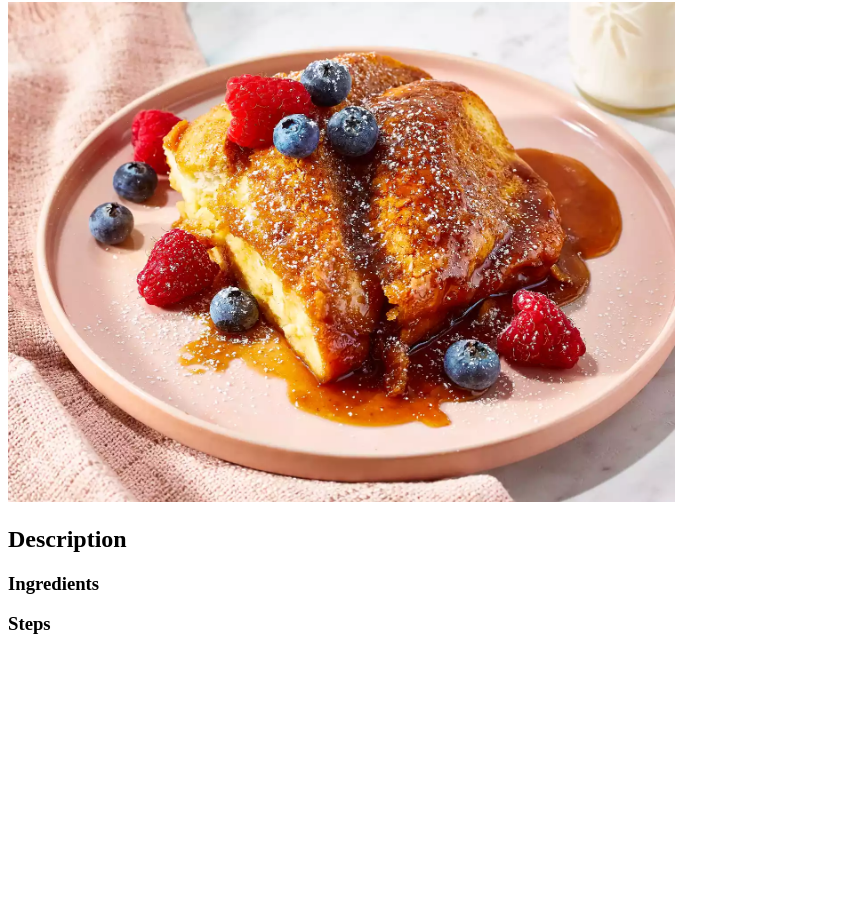
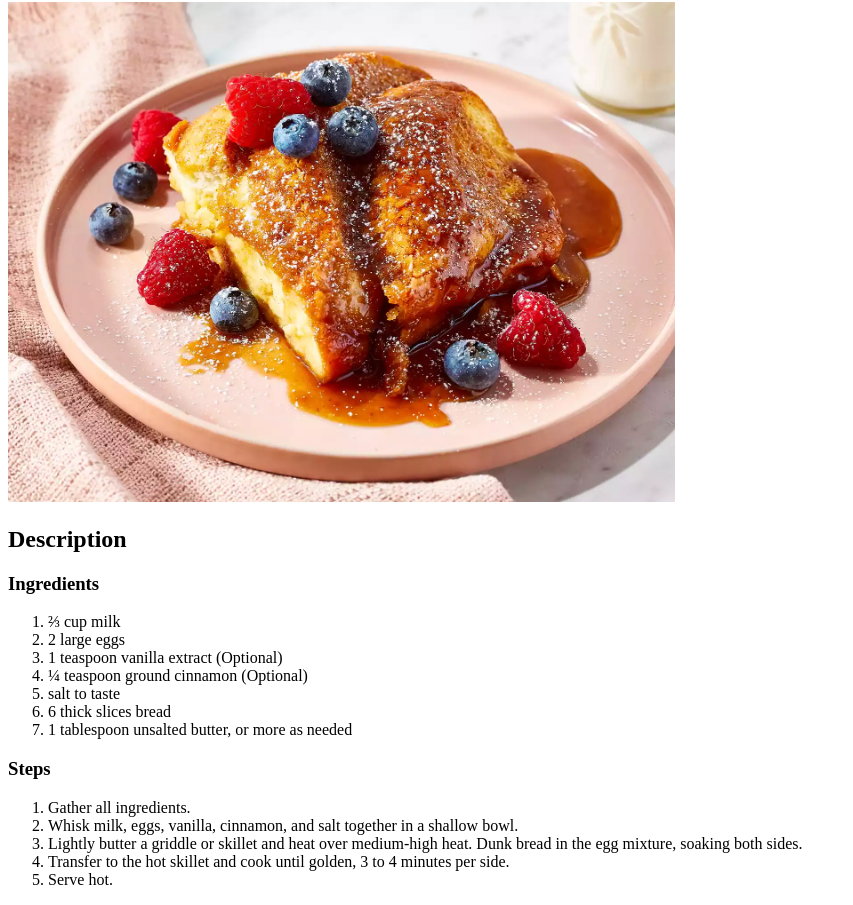
Before and after one commit to clarafuwen/odin-recipes, a plain HTML site: page recipes/french-toast.html in a window 1280 px wide. Shown: the part 78-983 px from the top of the page, without its empty margins (0-853 px from the left). Before the commit the page ends 800 px from the top, so only its background shows below. Drawn offline with Linux system fonts and the light colour scheme.

Commit message:
feat: add french toast ingredients and steps

```diff
--- a/recipes/french-toast.html
+++ b/recipes/french-toast.html
@@ -10,8 +10,30 @@
     <img src="../images/french-toast.webp" alt="french toast" height="500px">
     <h2>Description</h2>
     <h3>Ingredients</h3>
-    <ol></ol>
+    <ol><li>⅔ cup milk
+    </li>
+    <li>2 large eggs
+    </li>
+    <li>1 teaspoon vanilla extract (Optional)
+    </li>
+    <li>¼ teaspoon ground cinnamon (Optional)
+    </li>
+    <li>salt to taste
+    </li>
+    <li>6 thick slices bread
+    </li>
+    <li>1 tablespoon unsalted butter, or more as needed
+    </li></ol>
     <h3>Steps</h3>
-    <ol></ol>
+    <ol><li>Gather all ingredients.
+    </li>
+    <li>Whisk milk, eggs, vanilla, cinnamon, and salt together in a shallow bowl.
+    </li>
+    <li>Lightly butter a griddle or skillet and heat over medium-high heat. Dunk bread in the egg mixture, soaking both sides.
+    </li>
+    <li>Transfer to the hot skillet and cook until golden, 3 to 4 minutes per side.
+    </li>
+    <li>Serve hot.
+    </li></ol>
 </body>
 </html>
```
